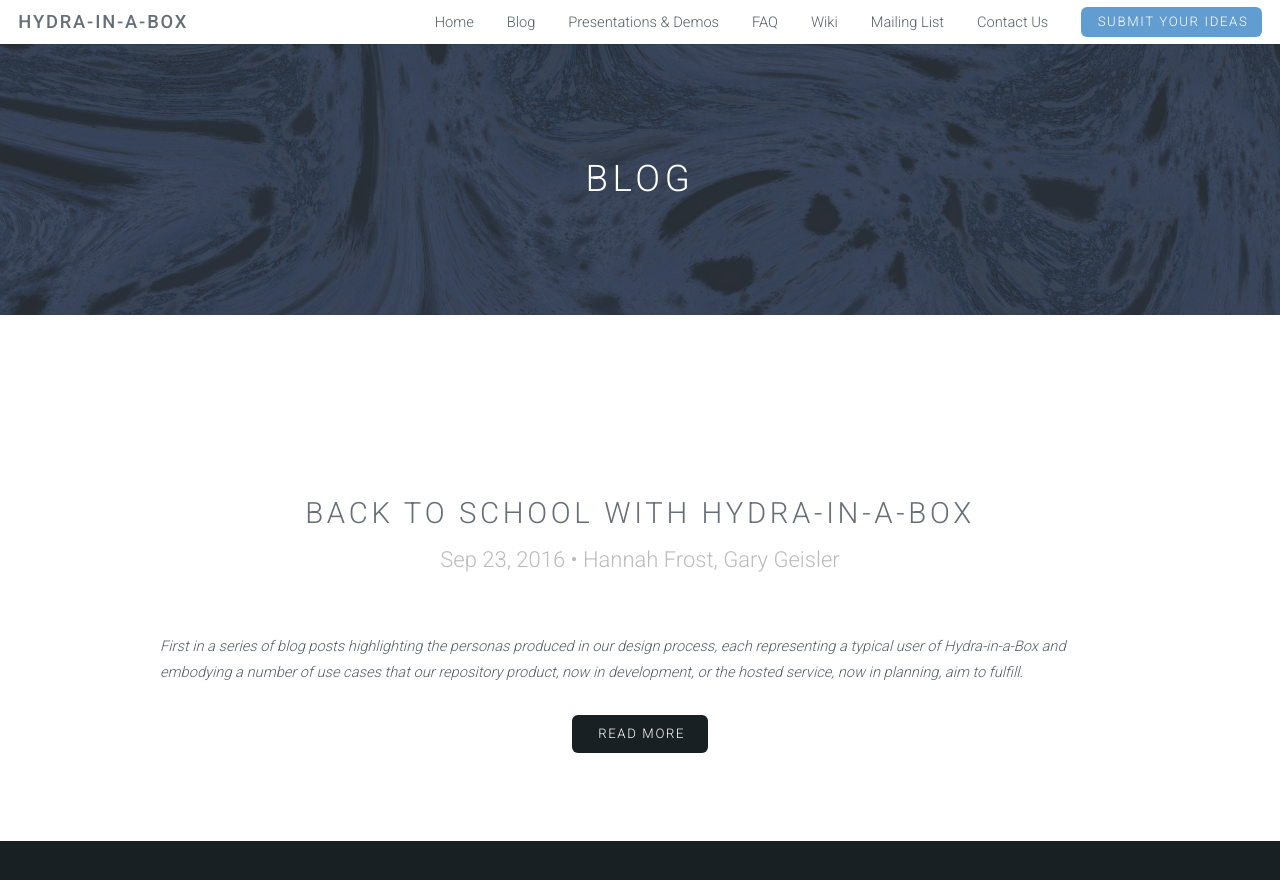
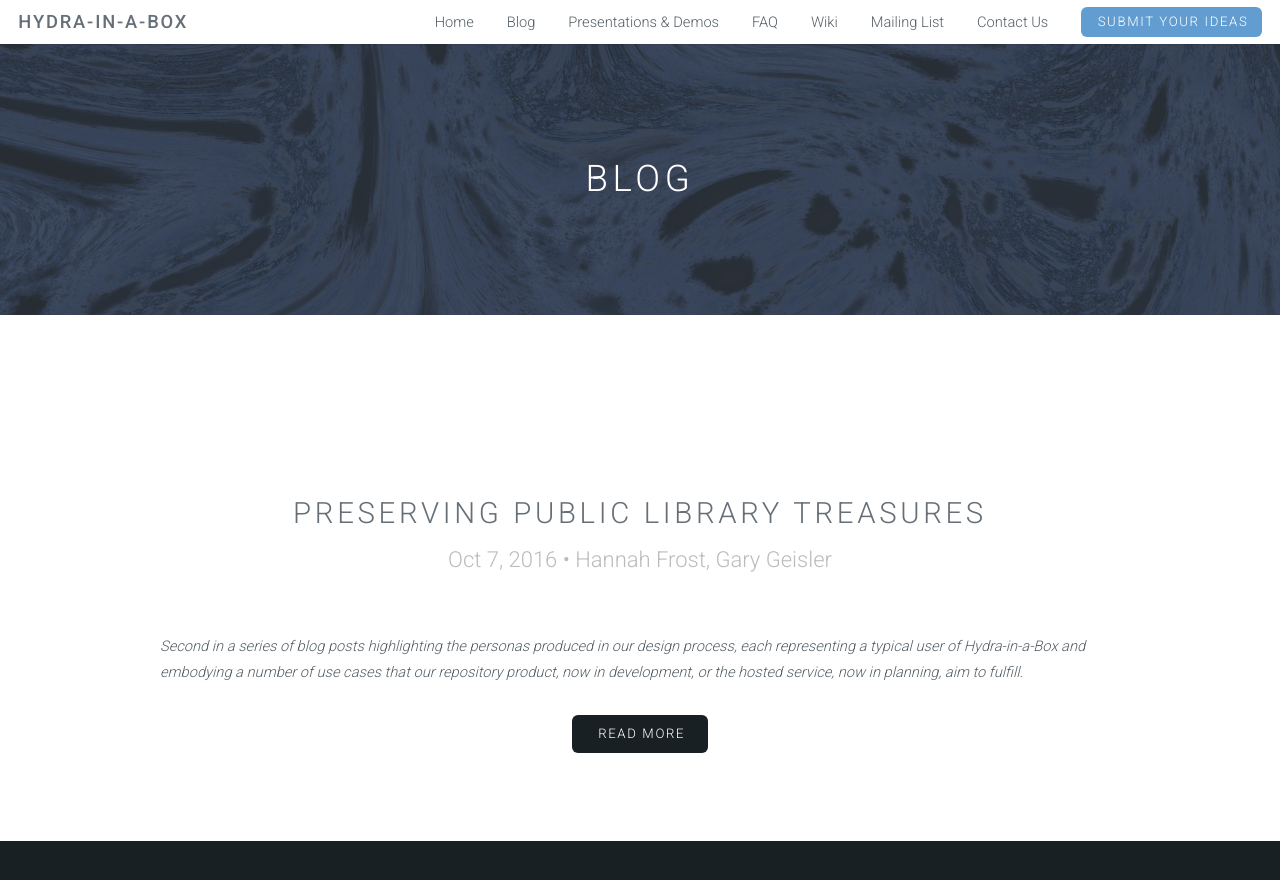
Before and after one commit to samvera-labs/hyku.github.io, a Jekyll site: the page built from blog.html, in a window 1280 px wide and 900 px high. Shown: the top 880 px of the window. Built offline with Jekyll 4.4.1, drawn with Linux system fonts in a browser that asks for light colours.

Commit message:
add new blog and update presentation links

```diff
--- a/_data/previous_presentations.yaml
+++ b/_data/previous_presentations.yaml
@@ -1,3 +1,20 @@
+- title: Box Set - Implementing Administrative Sets in Hydra-in-a-Box (poster)
+  presenters:
+    - Hannah Frost
+    - Gary Geisler
+    - Michael Giarlo
+  event: Hydra Connect 2016
+  location: "Boston, Massachusetts"
+  date: 2016-10-04
+  url:  https://docs.google.com/presentation/d/1CDn0kDAYihP-XXIj_94zMDrGtAA4INBDV3n1pkRDshM/edit?usp=sharing
+- title: Hydra-in-a-Box project update
+  presenters:
+    - Hannah Frost
+    - Michael Giarlo
+  event: Hydra Connect 2016
+  location: "Boston, Massachusetts"
+  date: 2016-10-04
+  url:  http://bit.ly/hybox-update-hc2016
 - title: Designing Hydra-in-a-Box - What we learned from the repository community
   presenters:
     - Hannah Frost
--- /dev/null
+++ b/_posts/2016-10-07-publiclibraries.markdown
@@ -0,0 +1,28 @@
+---
+layout: post
+title: Preserving public library treasures
+author: Hannah Frost, Gary Geisler
+---
+
+*Second in a series of blog posts highlighting the personas produced in our design process, each representing a typical user of Hydra-in-a-Box and embodying a number of use cases that our repository product, now in development, or the hosted service, now in planning, aim to fulfill.*
+
+This week over 260 digital library professionals came together at the <a href="http://www.bpl.org/">Boston Public Library</a> (BPL) for <a href="https://wiki.duraspace.org/display/hydra/Hydra+Connect+2016">Hydra Connect 2016</a>, the annual meeting of the Hydra community. The BPL buildings – both the historic McKim building with its grand staircase leading up to <a href="https://en.wikipedia.org/wiki/Boston_Public_Library,_McKim_Building#/media/File:Bates_Hall_Boston.jpg">Bates Hall</a>, and the newly renovated Johnson Building, featuring a large installation of monitors displaying digital images of archival photographs in the BPL’s collections -- are a stunning setting for a conference. The BPL hosts a suite of “digital partners”, including the central offices of the Digital Public Library of America (DPLA).  It’s the perfect week to highlight our persona, Alysa Otero, Digital Projects Coordinator of a large regional consortium of public libraries. Alysa’s persona reflects three key needs that emerged in our interviews and conversations with a range of both current and prospective repository adopters, including public libraries. The Hydra-in-a-Box team continues to receive inquiries of interest from U.S. public libraries seeking a better solution for managing their important digital collections.
+
+
+<figure class="image fit persona">
+  <a href="/images/Hydra-in-a-Box_Persona-Project-Coordinator.png">
+    <img src="/images/Hydra-in-a-Box_Persona-Project-Coordinator.png" alt="Digital Collection Coordinator Persona" />
+  </a>
+</figure>
+
+
+In this design persona, we see how Alysa is able to easily export a digital collection into a package that can be ingested into the public library’s preservation system. We also read about how Alysa is able to access and download reports about the collections and items in the repository using the administrative dashboard. These reports are important to Alysa, because they enable her to quantitatively demonstrate to her supervisor and the consortium members the level of activity and use of the repository service. With these use cases in mind, the Hydra-in-a-Box team recently participated in a community development sprint focused on two specific features: the import/export functions of Fedora, to enhance its ability to package Hydra content for other preservation systems such as the <a href="http://academicpreservationtrust.org/">APTrust</a> or <a href="https://www.lockss.org/">LOCKSS</a>; and an advanced administrative dashboard supporting a range of features that provide key metrics about the repository content and users.
+
+Finally the persona tells how Alysa prepares a feed of metadata for harvesting by the state’s DPLA hub. Contributing to the DPLA is an important way for public libraries, among other institutions with regionally important content, to extend the reach of their collections. The Hydra-in-a-Box repository will support the ability to publish metadata that meets the <a href="https://dp.la/info/developers/map/">DPLA MAP v4</a> specification, and aims to support harvesting by both <a href="https://www.openarchives.org/OAI/openarchivesprotocol.html">OAI-PMH</a> and <a href="http://www.openarchives.org/rs/1.0/resourcesync">ResourceSync</a> protocols.
+
+
+Next up in the series, we will explore how Hydra-in-a-Box fits into life of a Researcher/Professor. (You can download
+<a href="https://wiki.duraspace.org/download/attachments/76841397/Hydra-in-a-Box%20Personas.pdf?version=3&modificationDate=1465782652119&api=v2">all six of the Hydra-in-a-Box personas</a>
+and other
+<a href="https://wiki.duraspace.org/display/hydra/Hydra-in-a-Box+Design+Documents">project design documents</a>
+from the DuraSpace wiki.)
```
Also changed, not shown: _data/upcoming_presentations.yml (+0 -8 lines), images/Hydra-in-a-Box_Persona-Project-Coordinator.png (added).
